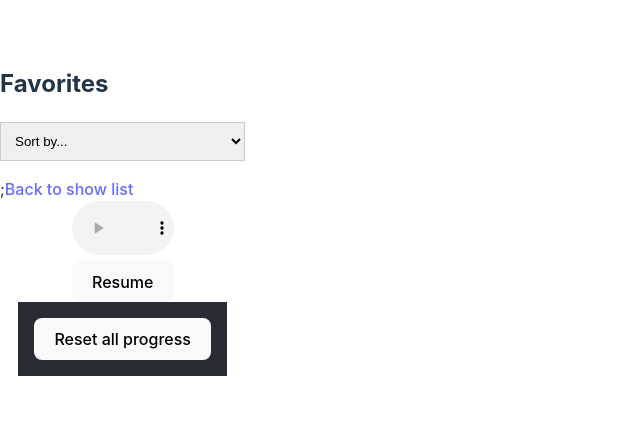
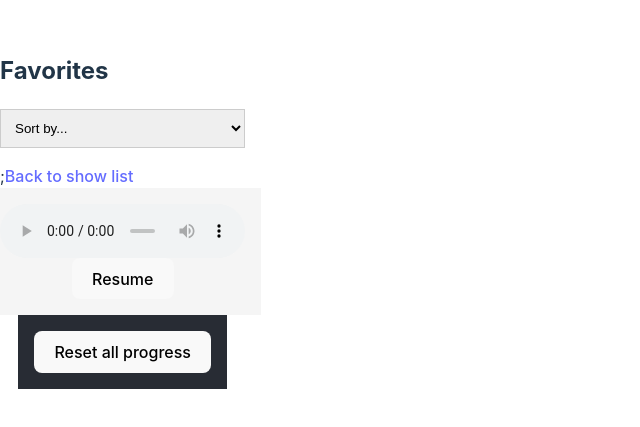
Before and after one commit to shishley/podcast-dupli, a React (Vite) app in the folder my-podcast-player/: page /favorites in a window 1280 px wide. Shown: the part 189-616 px from the top of the page, without its empty margins (0-640 px from the left). Built offline with nearby package versions, Linux system fonts and the light colour scheme.

Commit message:
audio styling

```diff
--- a/my-podcast-player/src/components/AudioPlayer.jsx
+++ b/my-podcast-player/src/components/AudioPlayer.jsx
@@ -1,4 +1,5 @@
 import React, { useRef, useEffect, useState } from "react";
+import styles from "./AudioPlayer.module.css";
 
 const AudioPlayer = ({
   src,
@@ -9,7 +10,7 @@ const AudioPlayer = ({
   setIsPlaying,
 }) => {
   const audioRef = useRef();
-/*
+  /*
  remembers and shows the timestamp location of where I left off any episode:
   When  src or episodeId changes in AudioPlayer compo the useEffect hook sets
   the currentTime of the audio player to the stored progress for that episode.
@@ -57,7 +58,7 @@ const AudioPlayer = ({
   };
 
   return (
-    <div>
+    <div className={styles.audioPlayerContainer}>
       <audio
         ref={audioRef}
         src={src}
--- /dev/null
+++ b/my-podcast-player/src/components/AudioPlayer.module.css
@@ -0,0 +1,13 @@
+.audioPlayerContainer {
+    display: flex;
+    flex-direction: column;
+    align-items: center;
+    width: 100%;
+    padding: 16px;
+    background-color: #f5f5f5;
+  }
+
+  .audio {
+    width: 100%;
+    max-width: 800px;
+  }
```
